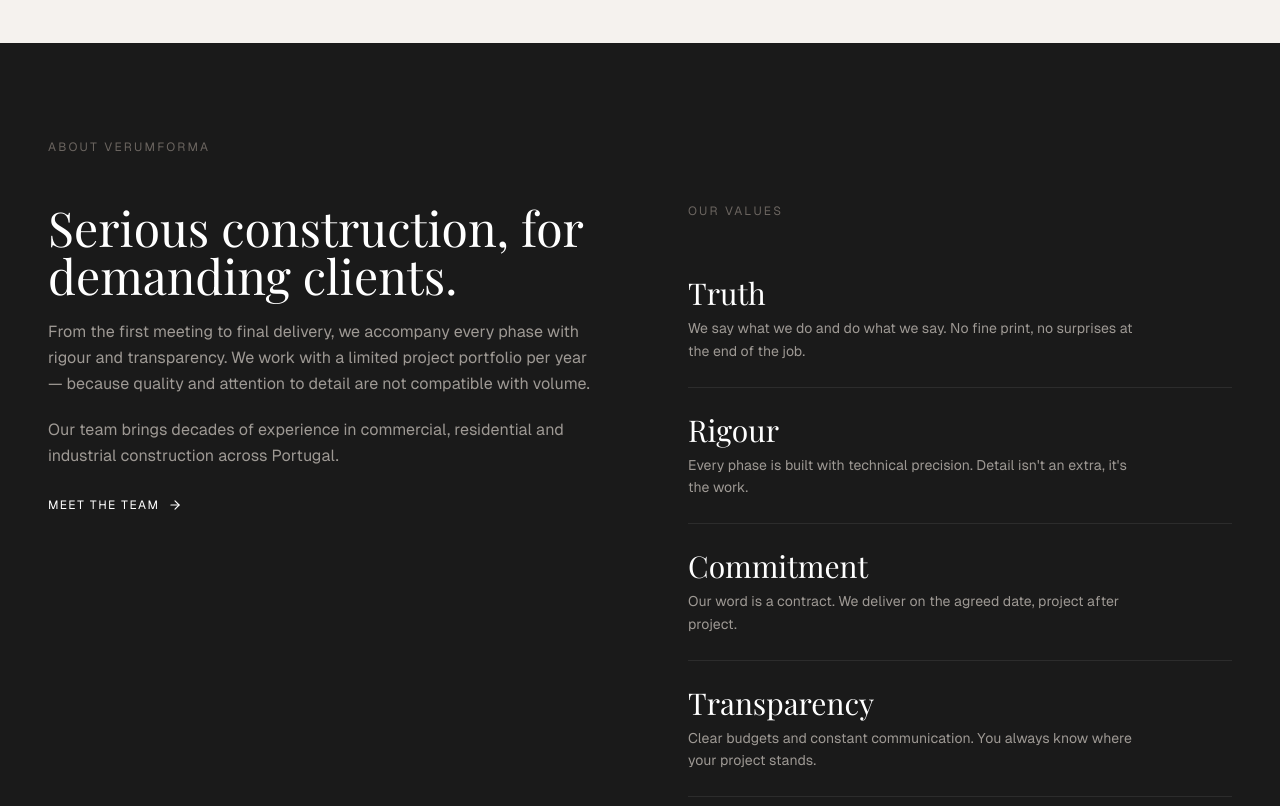
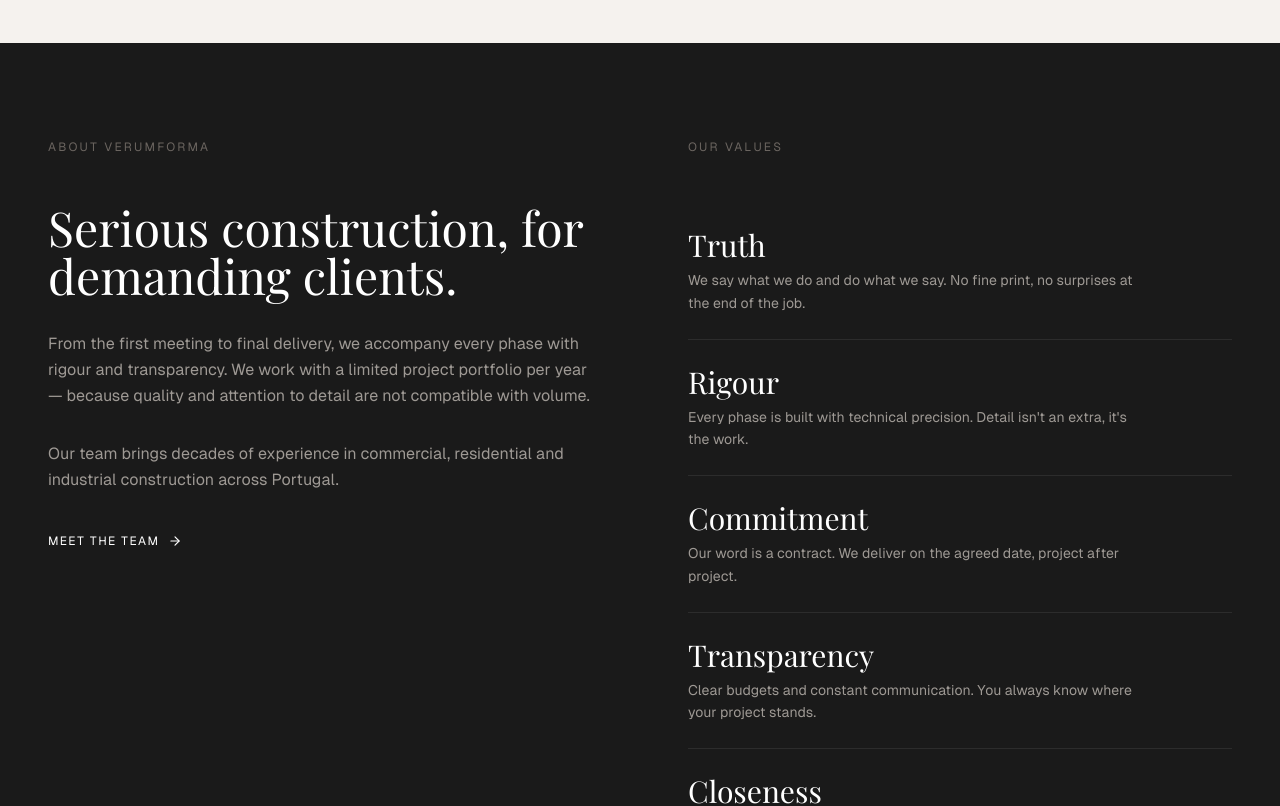
Before and after one commit to VerumForma/verumforma-website, a Next.js app: page /en in a window 1280 px wide. Shown: the part 1380-2186 px from the top of the page. Built offline with nearby package versions, Linux system fonts and the light colour scheme; no server answers; the database is empty.

Commit message:
Sobre: rótulo 'Os nossos valores' alinhado com 'Sobre a VerumForma' + mais espaço nos parágrafos

```diff
--- a/components/sections/About.tsx
+++ b/components/sections/About.tsx
@@ -27,15 +27,20 @@
   return (
     <section id="sobre" className="py-24 px-6 md:px-12" style={{ backgroundColor: '#1A1A1A' }}>
       <div className="max-w-7xl mx-auto">
-        {/* Label */}
-        <motion.p {...fadeUp(0)} className="text-xs tracking-[0.18em] uppercase font-sans text-[#6B6560] mb-12">
-          {a.label}
-        </motion.p>
+        {/* Labels — aligned above each column */}
+        <div className="grid grid-cols-1 lg:grid-cols-2 gap-16 lg:gap-24 mb-12">
+          <motion.p {...fadeUp(0)} className="text-xs tracking-[0.18em] uppercase font-sans text-[#6B6560]">
+            {a.label}
+          </motion.p>
+          <motion.p {...fadeUp(0.05)} className="hidden lg:block text-xs tracking-[0.18em] uppercase font-sans text-[#6B6560]">
+            {a.values_label}
+          </motion.p>
+        </div>
 
         {/* Two-column layout */}
         <div className="grid grid-cols-1 lg:grid-cols-2 gap-16 lg:gap-24">
           {/* Left — copy */}
-          <div className="flex flex-col gap-5">
+          <div className="flex flex-col gap-8">
             <motion.h2 {...fadeUp(0.1)} className="font-playfair text-4xl md:text-5xl text-white leading-[1.1]">
               {a.headline}
             </motion.h2>
@@ -56,7 +61,7 @@
 
           {/* Right — values */}
           <div className="flex flex-col">
-            <motion.p {...fadeUp(0)} className="text-xs tracking-[0.18em] uppercase font-sans text-[#6B6560] mb-8">
+            <motion.p {...fadeUp(0)} className="lg:hidden text-xs tracking-[0.18em] uppercase font-sans text-[#6B6560] mb-8">
               {a.values_label}
             </motion.p>
             {values.map((val, i) => (
```
